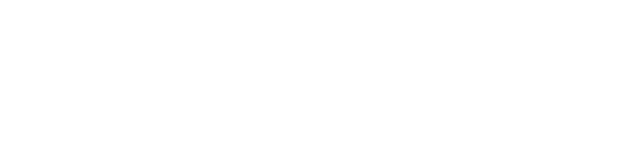
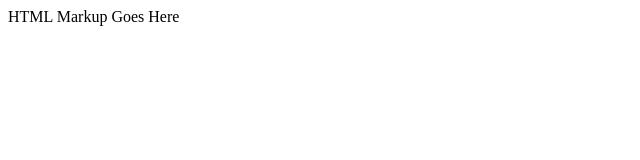
Before and after one commit to alaaongithub/crap-portfolio, a plain HTML site: page index.html in a window 1280 px wide. Shown: the whole page, without its empty margins (0-640 px from the left). Drawn offline with Linux system fonts and the light colour scheme.

Commit message:
added index markup

```diff
--- a/index.html
+++ b/index.html
@@ -1 +1,8 @@
-<html></html>
+<html>
+    <head>
+        <title>My Portfolio</title>
+    </head>
+    <body>
+        HTML Markup Goes Here
+    </body>
+</html>
```
